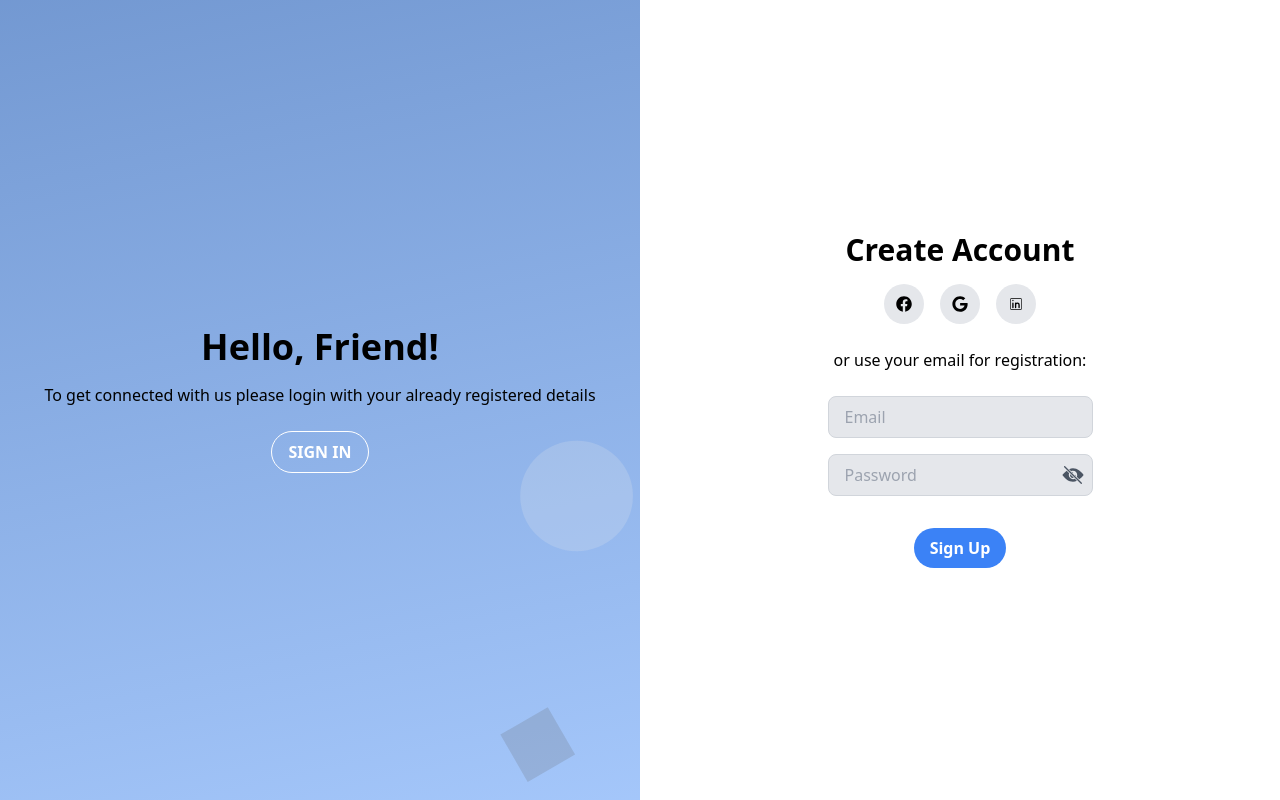
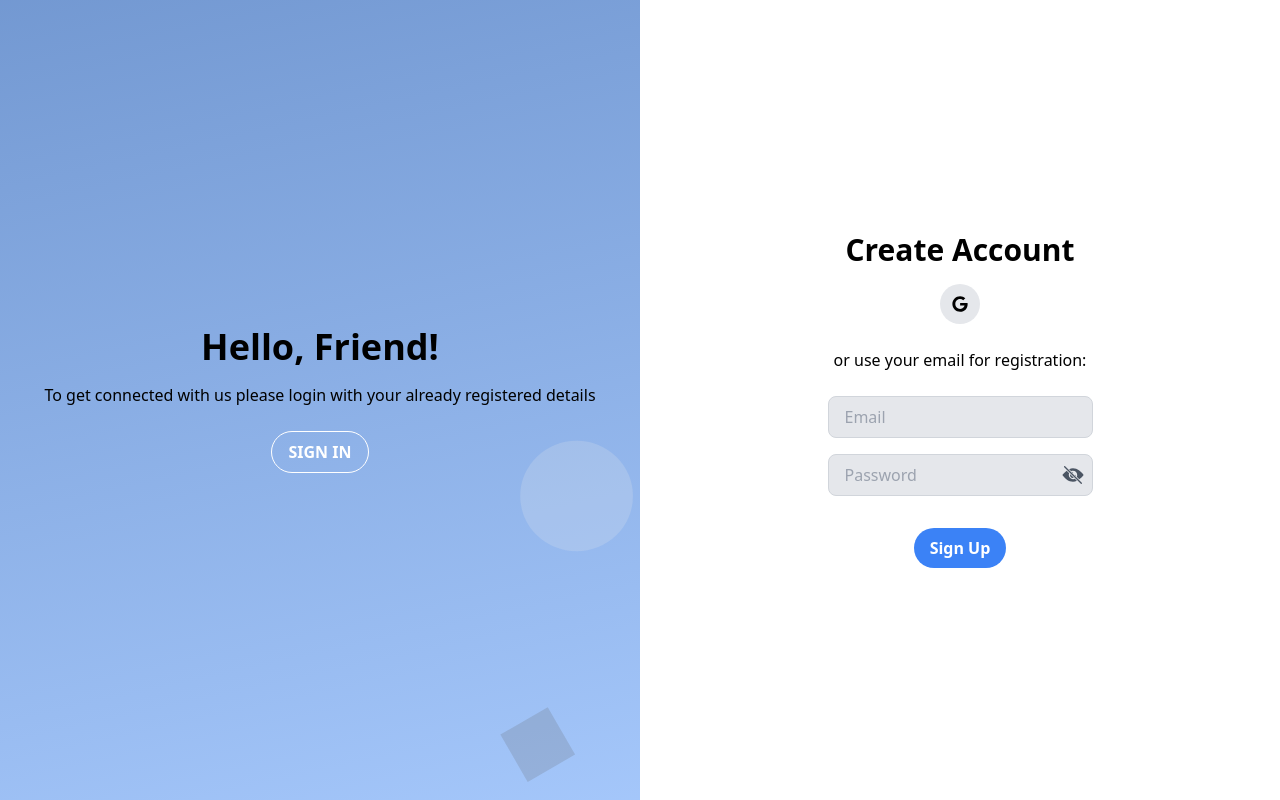
Before and after one commit to tharak1/DKA-client, a React (Vite) app: page /signup in a window 1280 px wide. Built offline with nearby package versions, Linux system fonts and the light colour scheme.

Commit message:
modified:   src/screens/OtherPages/Signups.tsx

```diff
--- a/src/screens/OtherPages/Signups.tsx
+++ b/src/screens/OtherPages/Signups.tsx
@@ -1,7 +1,6 @@
 import React, { useState } from 'react';
 import { IoIosEye, IoIosEyeOff } from "react-icons/io";
-import { FaFacebook, FaGoogle } from "react-icons/fa";
-import { CiLinkedin } from "react-icons/ci";
+import { FaGoogle } from "react-icons/fa";
 import { Link, useNavigate,  } from 'react-router-dom';
 import { auth, db, googleProvider } from '../../firebase_config';
 import { addDoc, collection, doc, getDoc, getDocs, setDoc } from 'firebase/firestore';
@@ -138,13 +137,7 @@ const Signup: React.FC = () => {
           <h1 className="text-2xl md:text-3xl font-bold mb-4">Create Account</h1>
           <div className="flex justify-center space-x-2 md:space-x-4 mb-6">
             <button className="bg-gray-200 p-3 rounded-full">
-              <FaFacebook />
-            </button>
-            <button className="bg-gray-200 p-3 rounded-full">
               <FaGoogle onClick={signInWithGoogle} />
-            </button>
-            <button className="bg-gray-200 p-3 rounded-full">
-              <CiLinkedin />
             </button>
           </div>
           <p className="mb-6">or use your email for registration:</p>
```
